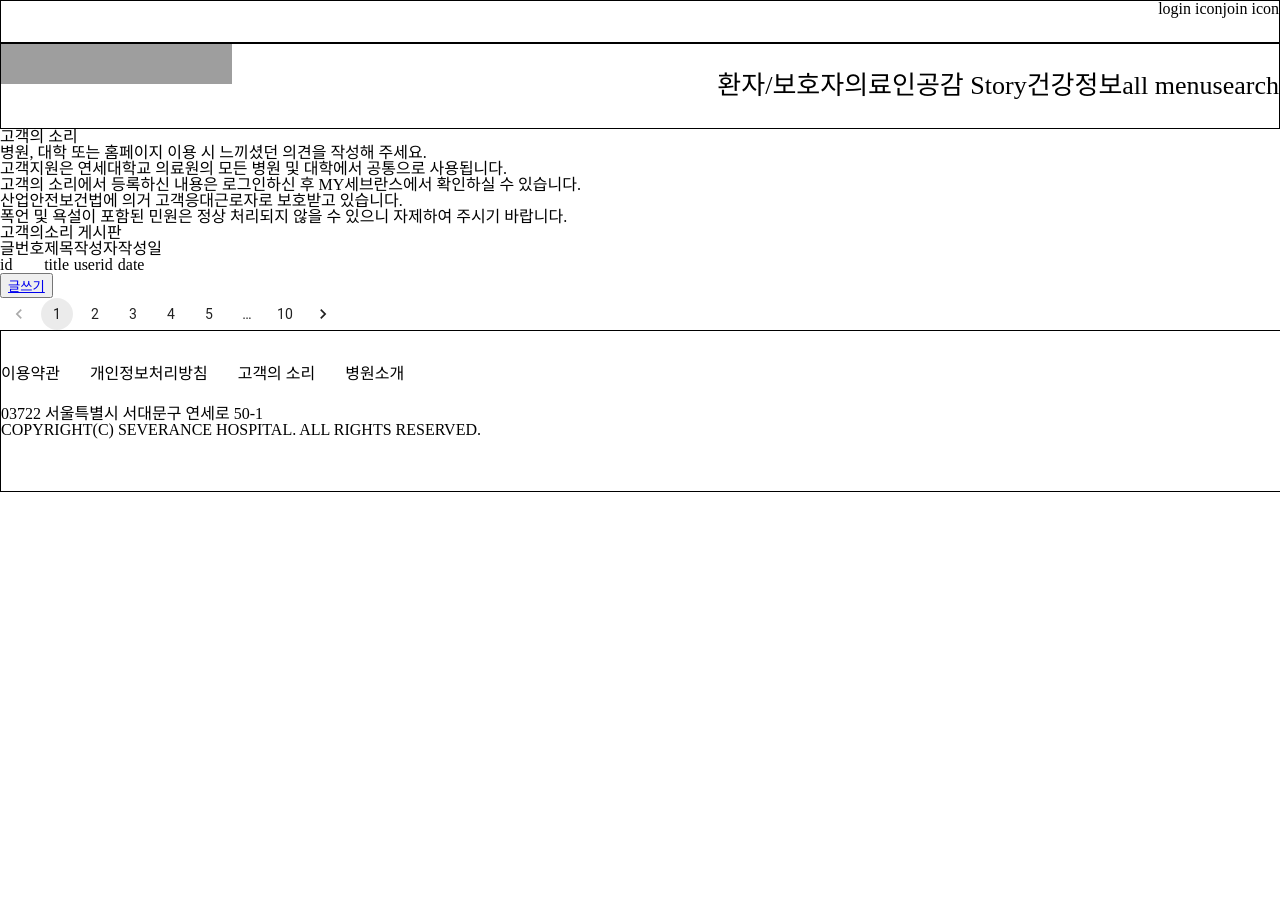
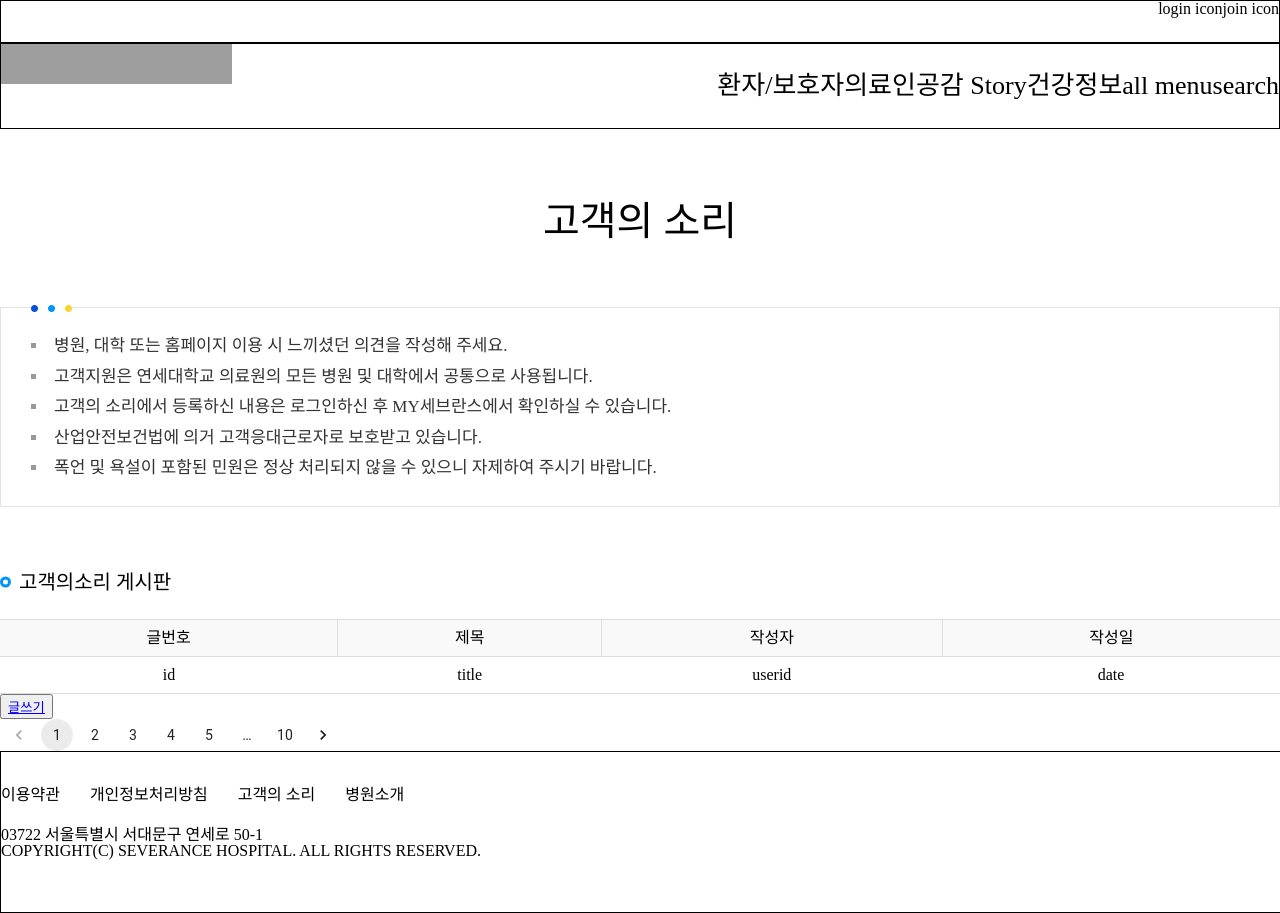
Before and after one commit to KimDabomi/Severance-Hospital, a React (Create React App) app: page /customer.do in a window 1280 px wide. Before the commit the page ends 800 px from the top, so only its background shows below. Built offline with nearby package versions, Linux system fonts and the light colour scheme; grey boxes are pictures that could not be loaded.

Commit message:
CustomerBoardList scss add

```diff
--- a/src/App.js
+++ b/src/App.js
@@ -6,6 +6,7 @@ import MainPage from "./pages/main/MainPage";
 //고객의소리
 import CustomerBoardList from './pages/CustomerBoard/CustomerBoardList';
 import CustomerBoardAdd from './pages/CustomerBoard/CustomerBoardAdd';
+import CustomerBoardView from './pages/CustomerBoard/CustomerBoardView';
 
 function App() {
   return (
@@ -17,6 +18,7 @@ function App() {
         {/* 고객의소리 페이지 라우팅*/}
         <Route path='/customer.do' element={<CustomerBoardList />}/>
         <Route path="/suggest.do" element={<CustomerBoardAdd/>}/>
+        <Route path="/suggest.do/id" element={<CustomerBoardView/>}/>
       </Routes>
     </div>
   );
--- a/src/pages/CustomerBoard/CustomerBoardAdd.js
+++ b/src/pages/CustomerBoard/CustomerBoardAdd.js
@@ -1,16 +1,22 @@
 import React, { memo } from 'react';
+import styled from 'styled-components';
 import Header from '../../components/Header';
 import Footer from '../../components/Footer';
 
 import CustomerBoardHeader from './Header';
 
+const CustomerBoardAddCont = styled.div`
+    margin: auto;
+    max-width: 1280px;
+`;
+
 const CustomerBoardAdd = memo(() => {
     return (
-        <div>
+        <CustomerBoardAddCont>
             <Header />
                 <CustomerBoardHeader />
 
-                <h4>개인정보 수집 동의</h4>
+                <h4 className='pageSubtitle'>개인정보 수집 동의</h4>
 
                 <div>
                     <ul>
@@ -88,7 +94,7 @@ const CustomerBoardAdd = memo(() => {
                         <tr>
                             <th>병원/기관</th>
                             <td>
-                                <select>
+                                <select name='hospital'>
                                     <option value=''>병원/대학을 선택하세요.</option>
                                 </select>
                             </td>
@@ -96,7 +102,7 @@ const CustomerBoardAdd = memo(() => {
                         <tr>
                             <th>부서</th>
                             <td>
-                                <select>
+                                <select name='dept'>
                                     <option value=''>부서를 선택하세요.</option>
                                 </select>
                             </td>
@@ -116,17 +122,22 @@ const CustomerBoardAdd = memo(() => {
                         <tr>
                             <th>내용</th>
                             <td>
-                                <textarea type='text' name='title' placeholder='건의 사항 및 상세 내용을 1500자 이내로 입력해주세요.' maxLength='1500'/>
+                                <textarea type='text' name='title' id='textarea' placeholder='건의 사항 및 상세 내용을 1500자 이내로 입력해주세요.' maxLength='1500'/>
+
+                                {/* 글자수 카운팅 */}
+                                <p id='chkTextLengthArea'>0/
+                                <span id="counter">1500</span></p>
                             </td>
                         </tr>
                         </tbody>
                     </table>
-                    {/* 글자수 카운팅 */}
-                    <p id='chkTextLengthArea'>0/
-                    <span id="counter">1500</span></p>
+
+
+                    <button type='submit'>접수신청</button>
+                    <button type='reset'>다시신청</button>
                 </form>
             <Footer />
-        </div>
+        </CustomerBoardAddCont>
     );
 });
 
--- a/src/pages/CustomerBoard/CustomerBoardList.js
+++ b/src/pages/CustomerBoard/CustomerBoardList.js
@@ -1,21 +1,79 @@
 import React, { memo } from 'react';
 import { NavLink, useNavigate } from 'react-router-dom';
+import styled from 'styled-components';
 
 import Header from '../../components/Header';
 import Footer from '../../components/Footer';
 import CustomerBoardHeader from './Header';
 import { Pagination } from '@mui/material';
 
+const CustomerBoardCont = styled.div`
+  margin: auto;
+  max-width: 1280px;
+
+  h4 {
+    position: relative;
+    font-size: 20px;
+    margin-bottom: 22px;
+    line-height: 1.5;
+    padding-left: 19px;
+    box-sizing: border-box;
+
+    &::before {
+      position: absolute;
+      width: 11px;
+      height: 11px;
+      border: 3px solid #0094fb;
+      border-radius: 50%;
+      -webkit-box-sizing: border-box;
+      box-sizing: border-box;
+      content: '';
+      left: 0;
+      top: 50%;
+      transform: translate(0, -50%);
+    }
+  }
+  table {
+    border: 1px solid #ddd;
+    border-left: none;
+    border-right: none;
+    width: 100%;
+    font-size: 16px;
+    text-align: center;
+
+    th {
+      background-color: #f9f9f9;
+      padding: 10px;
+      border: 1px solid #ddd;
+
+      &:first-child {
+        border-left: 0;
+      }
+      &:last-child {
+        border-right: 0;
+      }
+    }
+    td {
+      padding: 10px;
+    }
+
+    button{
+        /* text-align:right;  */
+    }
+
+  }
+`;
+
 const CustomerBoardList = memo(() => {
   const navigate = useNavigate();
   return (
-        <div>
+    <CustomerBoardCont>
       <Header />
       <CustomerBoardHeader />
 
-                <h4>고객의소리 게시판</h4>
+      <h4 className="pageSubtitle">고객의소리 게시판</h4>
 
-                <table border='1'>
+      <table>
         <thead>
           <tr>
             <th>글번호</th>
@@ -33,10 +91,13 @@ const CustomerBoardList = memo(() => {
           </tr>
         </tbody>
       </table>
-                <button type='button'><NavLink to='/suggest.do'>글쓰기</NavLink></button>
-                <Pagination count={10} />
+
+      <button type="button">
+        <NavLink to="/suggest.do">글쓰기</NavLink>
+      </button>
+      <Pagination count={10} className='paging' />
       <Footer />
-        </div>
+    </CustomerBoardCont>
   );
 });
 
--- /dev/null
+++ b/src/pages/CustomerBoard/CustomerBoardView.js
@@ -0,0 +1,33 @@
+import React, { memo } from 'react';
+import { NavLink } from 'react-router-dom';
+import styled from 'styled-components';
+import Header from '../../components/Header';
+import Footer from '../../components/Footer';
+
+const CustomerBoardView = memo(() => {
+    return (
+        <div>
+            <Header />
+            <h4 className='pageSubtitle'>고객의소리 게시판</h4>
+
+            <div className='subjectArea'>
+                <h3>Subject</h3>
+                <span>date</span>&nbsp;|&nbsp;<span>userid</span>
+            </div>
+            <div className='extendField'>
+                <dl><dt>접수구분</dt><p>register</p></dl>
+                <dl><dt>기관</dt><p></p></dl>
+                <dl><dt>부서</dt><p>register</p></dl>
+            </div>
+            <div className='articleArea'>
+                <div>Contents</div>
+            </div>
+
+            <button type='button'><NavLink to='/customer.do'>목록</NavLink></button>
+            <button type='button'>삭제</button>
+            <Footer />
+        </div>
+    );
+});
+
+export default CustomerBoardView;
--- a/src/pages/CustomerBoard/Header.js
+++ b/src/pages/CustomerBoard/Header.js
@@ -1,12 +1,57 @@
 import React, { memo } from 'react';
 import styled from 'styled-components';
 
+import boxGuideDecor from '../../assets/img/box-guide-decoration@2x.png'
+
+const CustomerHeaderCont = styled.div`
+        margin: auto;
+        max-width: 1280px;
+
+        .pageTitle{
+            text-align: center;
+            font-size: 40px;
+            padding: 73px 0 65px 0;
+            box-sizing: border-box;
+        }
+
+        .boxGuide{
+            width: 100%;
+            height: 200px;
+            margin: 0 0 60px 0;
+            padding: 20px 30px;
+            box-sizing: border-box;
+            border: 1px solid #e3e3e3;
+            position: relative;
+            img{
+                position: absolute;
+                width: 41px;
+                height: 7px;
+                top: -3px;
+            }
+        }
+
+        ul{
+            margin: 4px 0;
+            li{
+            color: #333333;
+            font-size: 17px;
+            box-sizing: border-box;
+            list-style:square inside;
+            line-height: 1.5;
+            margin-top: 5px;
+            &::marker{color: #999999;}
+        }
+        }
+
+    `;
+
 const Header = memo(() => {
     return (
-        <div>
-            <div className='pageTitle'>고객의 소리</div>
+        <CustomerHeaderCont>
+            <h1 className='pageTitle'>고객의 소리</h1>
 
             <div className='boxGuide'>
+                <img src={boxGuideDecor} alt='boxGuideDecor' />
                 <ul>
                     <li>병원, 대학 또는 홈페이지 이용 시 느끼셨던 의견을 작성해 주세요.</li>
                     <li>고객지원은 연세대학교 의료원의 모든 병원 및 대학에서 공통으로 사용됩니다.</li>
@@ -15,7 +60,7 @@ const Header = memo(() => {
                     <li>폭언 및 욕설이 포함된 민원은 정상 처리되지 않을 수 있으니 자제하여 주시기 바랍니다.</li>
                 </ul>
             </div>
-        </div>
+        </CustomerHeaderCont>
     );
 });
 
```
Also changed, not shown: 1 other file (tests, documents, lock files or other folders). Lines whose indentation alone changed are shown as unchanged.
